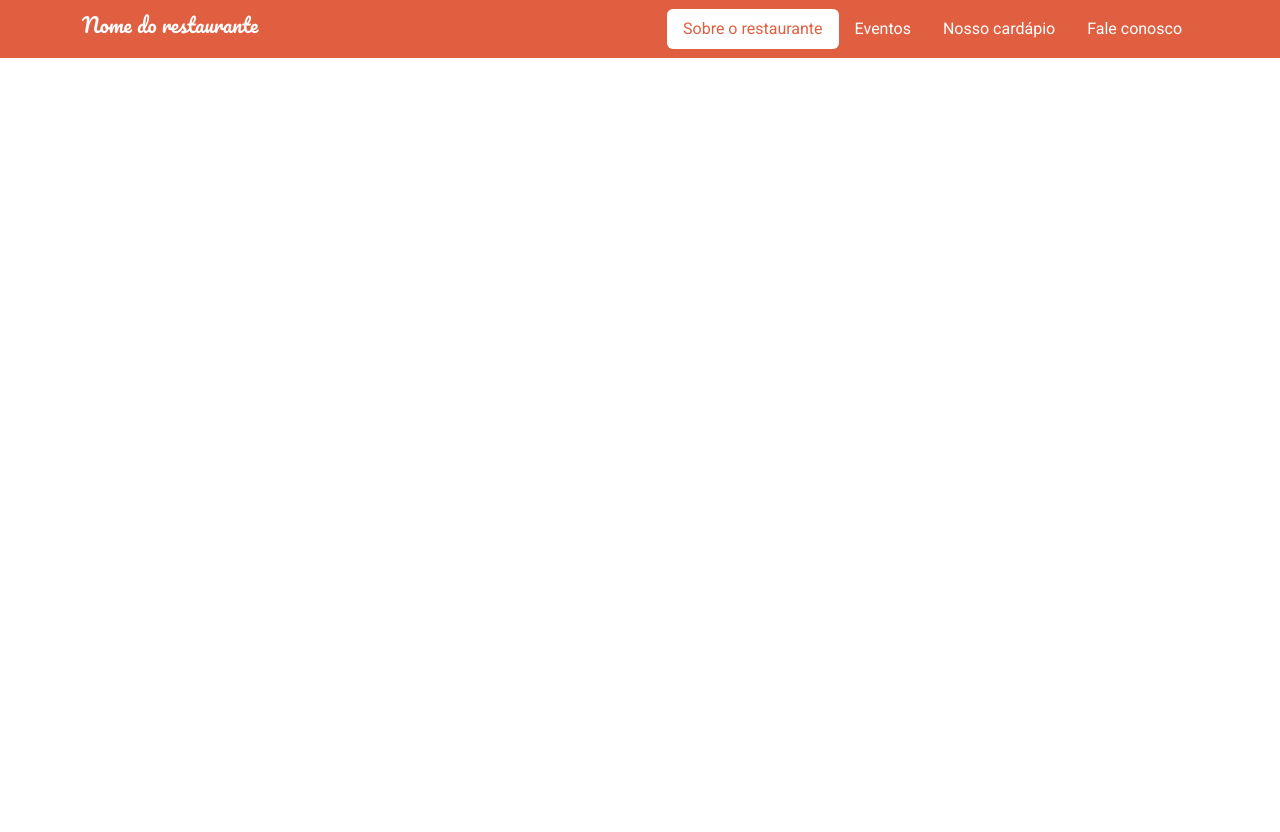
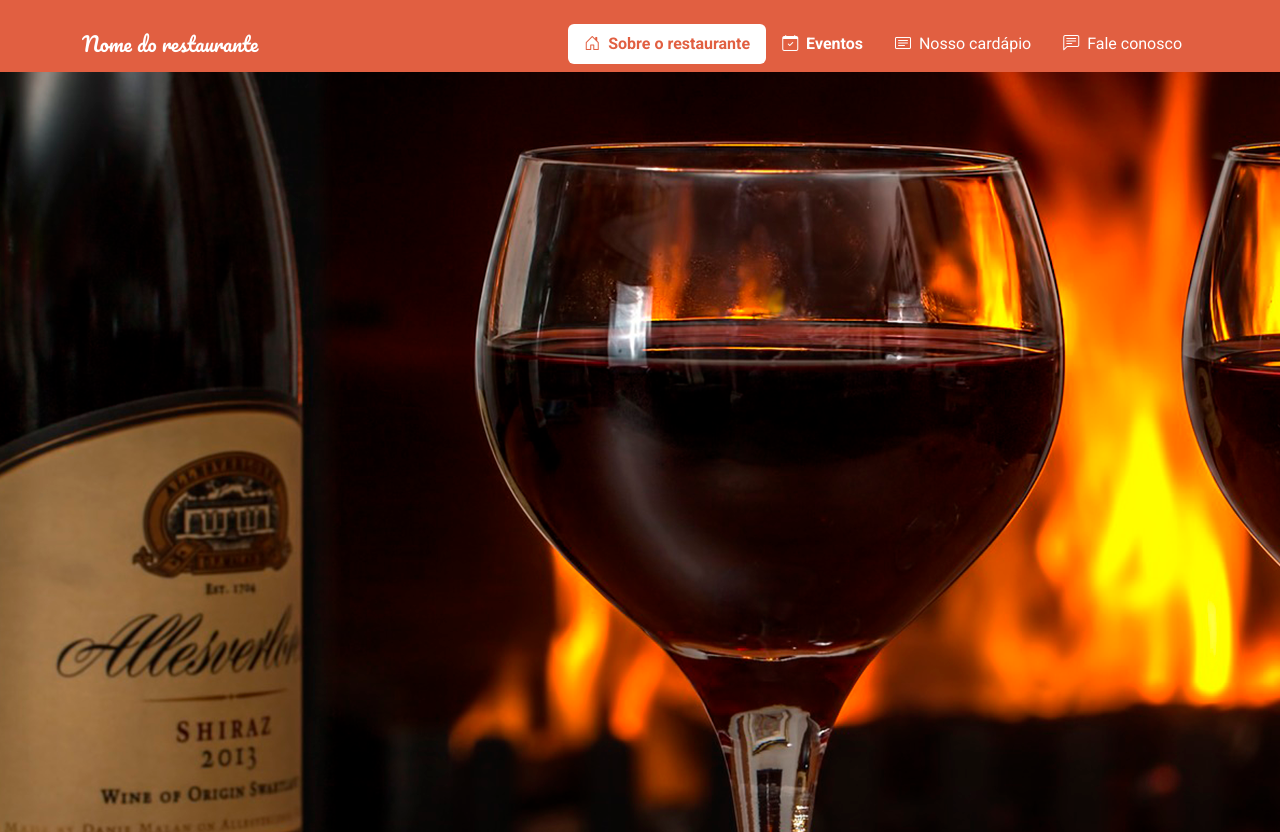
Before and after one commit to EuRamonFreire/M-dulo-14---Projeto-Restaurante, a plain HTML site: page index.html in a window 1280 px wide. Before the commit the page ends 800 px from the top, so only its background shows below. Drawn offline with nearby package versions, Linux system fonts and the light colour scheme.

Commit message:
inicio de aplicação carousel

```diff
--- a/index.html
+++ b/index.html
@@ -7,33 +7,60 @@
     <link rel="preconnect" href="https://fonts.googleapis.com">
     <link rel="preconnect" href="https://fonts.gstatic.com" crossorigin>
     <link href="https://fonts.googleapis.com/css2?family=Pacifico&family=Roboto:wght@400;700&display=swap" rel="stylesheet">
+    <link rel="stylesheet" href="https://cdn.jsdelivr.net/npm/bootstrap-icons@1.11.3/font/bootstrap-icons.min.css">
     <link rel="stylesheet" href="main.css">
 
     <title>Restaurante EBAC</title>
 </head>
 <body>
-    <header class="navbar navbar-expand-lg sticky-top">
+    <header class="navbar navbar-expand-lg sticky-top pt-4">
         <div class="container">
-            <h1 class="navbar-brand">Nome do restaurante</h1>
-            <nav>
-                <ul class="nav nav-pills">
-                    <li class="nav-item">
-                        <a href="" class="nav-link active">Sobre o restaurante</a>
+            <h1 class="navbar-brand m-0">Nome do restaurante</h1>
+            <button class="navbar-toggler" data-bs-toggle="collapse" data-bs-target="#menu-navegacao">
+                <span class="navbar-toggler-icon"></span>
+            </button>
+            <nav class="navbar-collapse collapse justify-content-end" id="menu-navegacao">
+                <ul class="nav nav-pills d-block d-md-flex">
+                    <li class="nav-item fw-bold">
+                        <a href="" class="nav-link active">
+                            <i class="bi bi-house-door me-1"></i>
+                            Sobre o restaurante</a>
+                    </li>
+                    <li class="nav-item fw-bold">
+                        <a href="" class="nav-link">
+                            <i class="bi bi-calendar-check me-1"></i>
+                            Eventos</a>
                     </li>
                     <li class="nav-item">
-                        <a href="" class="nav-link">Eventos</a>
+                        <a href="" class="nav-link">
+                            <i class="bi bi-card-text me-1"></i>
+                            Nosso cardápio</a>
                     </li>
                     <li class="nav-item">
-                        <a href="" class="nav-link">Nosso cardápio</a>
-                    </li>
-                    <li class="nav-item">
-                        <a href="" class="nav-link">Fale conosco</a>
+                        <a href="" class="nav-link">
+                            <i class="bi bi-chat-left-text me-1"></i>
+                            Fale conosco</a>
                     </li>
                 </ul>
             </nav>
 
         </div>
     </header>
+    <section id="sobre-o-restaurante">
+        <div class="carousel slide" data-bs-ride="carousel">
+            <div class="carousel-inner">
+                <div class="carousel-item active" data-bs-interval="3000">
+                    <img src="images/slides/slide1.png" alt="Foto interna do restaurante">
+                </div>
+                <div class="carousel-item" data-bs-interval="3000">
+                    <img src="images/slides/slide2.png" alt="Duas taças de vinho">
+                </div>
+                <div class="carousel-item" data-bs-interval="3000">
+                    <img src="images/slides/slide3.png" alt="Mesa com comida">
+                </div>
+            </div>
+        </div>
+    </section>
 
 
     <script src="https://cdn.jsdelivr.net/npm/bootstrap@5.3.2/dist/js/bootstrap.bundle.min.js"></script>
```
